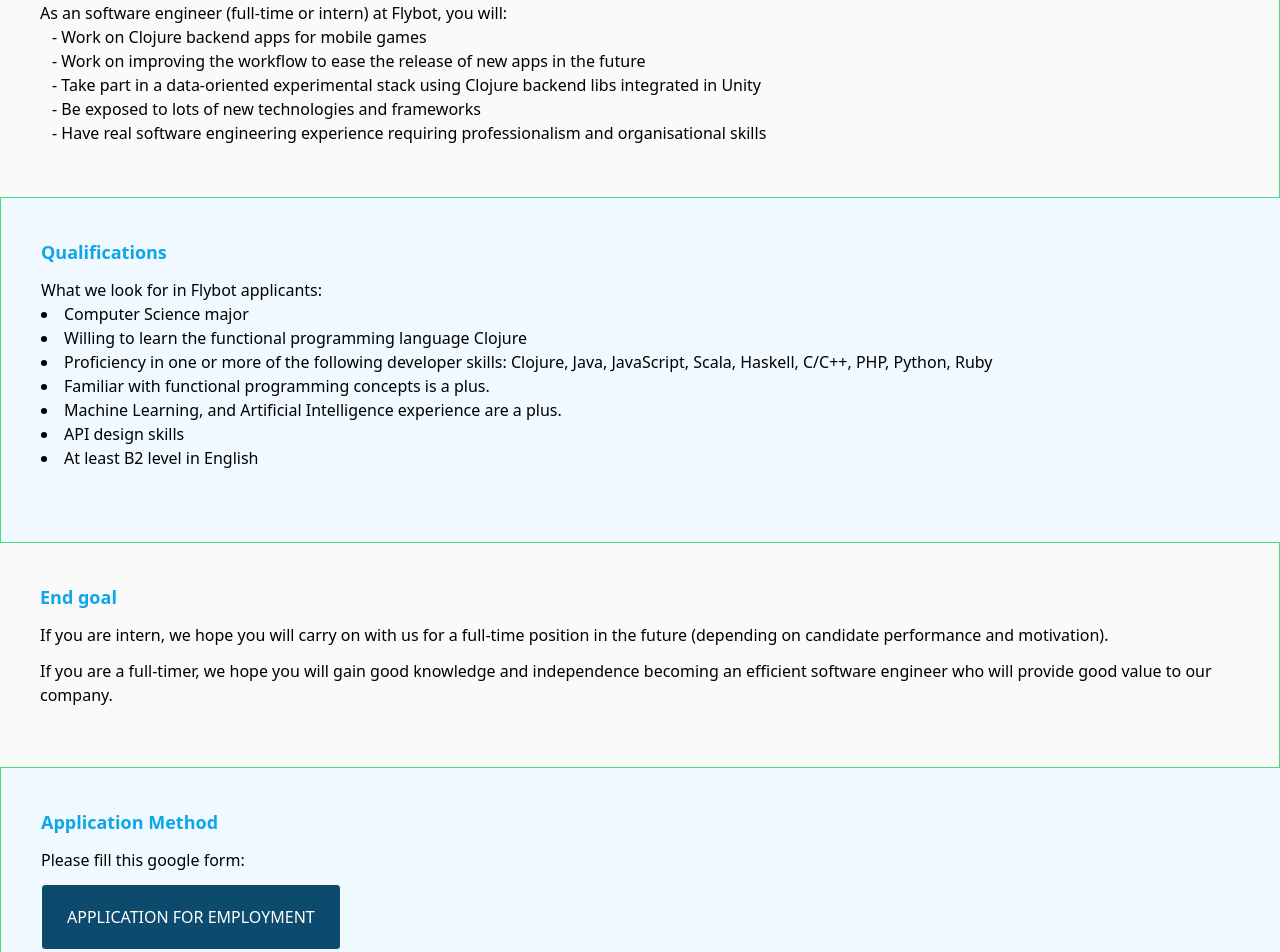
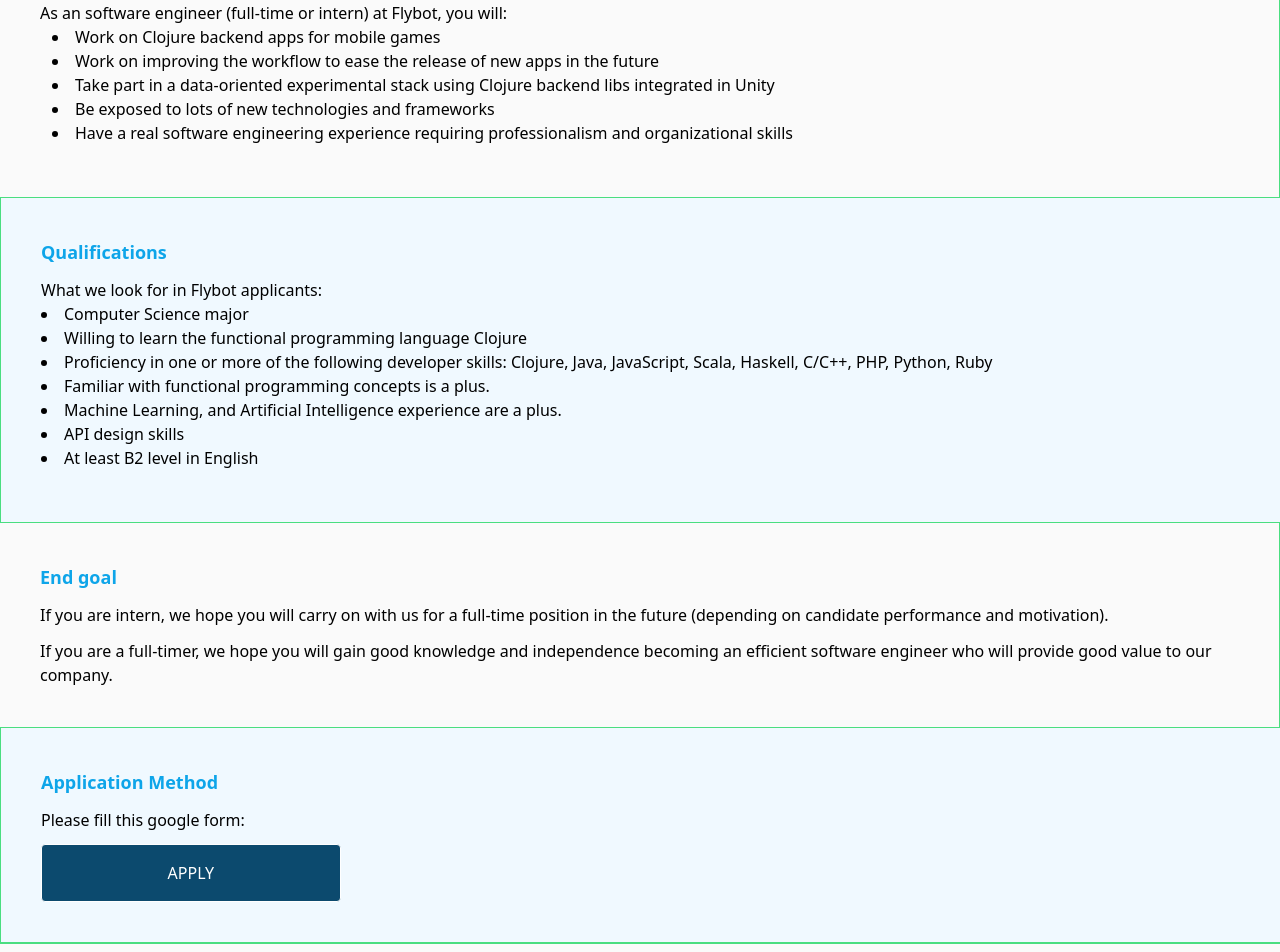
Before and after one commit to skydread1/flybot.sg, a React (Create React App) app: page /apply in a window 1280 px wide. Shown: the part 240-1192 px from the top of the page. Built offline with nearby package versions, Linux system fonts and the light colour scheme; the HTML template or start-up script is replaced by a standard one.

Commit message:
Fix typos in Home and Apply

```diff
--- a/src/pages/Apply.jsx
+++ b/src/pages/Apply.jsx
@@ -11,15 +11,15 @@
                             Job description
                         </h2>
                         <p>As an software engineer (full-time or intern) at Flybot, you will:</p>
-                        <ul className="pb-3 text-left">
-                            <li className="pl-3">- Work on Clojure backend apps for mobile games</li>
-                            <li className="pl-3">- Work on improving the workflow to ease the release of new apps in the future
+                        <ul className="list-disc list-inside pb-3 text-left">
+                            <li className="pl-3">Work on Clojure backend apps for mobile games</li>
+                            <li className="pl-3">Work on improving the workflow to ease the release of new apps in the future
                             </li>
-                            <li className="pl-3">- Take part in a data-oriented experimental stack using Clojure backend libs
+                            <li className="pl-3">Take part in a data-oriented experimental stack using Clojure backend libs
                                 integrated in Unity</li>
-                            <li className="pl-3">- Be exposed to lots of new technologies and frameworks</li>
-                            <li className="pl-3">- Have real software engineering experience requiring professionalism and
-                                organisational skills</li>
+                            <li className="pl-3">Be exposed to lots of new technologies and frameworks</li>
+                            <li className="pl-3">Have a real software engineering experience requiring professionalism and
+                                organizational skills</li>
                         </ul>
                     </div>
                 </div>
@@ -27,9 +27,9 @@
                 {/* Qualifications */}
                 <div className="w-full p-10 border-b bg-sky-50 lg:border-l border-green-400
                 dark:bg-zinc-800
-                hover:shadow-md hover:border relative z-50
+                hover:shadow-md hover:border relative z-40
               dark:shadow-green-400">
-                    <div className="w-full pb-5">
+                    <div className="w-full">
                         <h2 className="text-lg font-bold text-center lg:text-left text-sky-500 pb-3">
                             Qualifications
                         </h2>
@@ -49,9 +49,9 @@
 
                 {/* End goal */}
                 <div className="w-full p-10 border-b lg:border-r border-green-400
-                hover:shadow-md hover:border relative z-50
+                hover:shadow-md hover:border relative z-30
               dark:shadow-green-400">
-                    <div className="w-full pb-5">
+                    <div className="w-full">
                         <h2 className="text-lg font-bold text-center lg:text-left text-sky-500 pb-3">
                             End goal
                         </h2>
@@ -65,7 +65,7 @@
                 {/* Application Method */}
                 <div className="w-full p-10 bg-sky-50 border-b lg:border-l border-green-400
                 dark:bg-zinc-800
-                hover:shadow-md hover:border relative z-50
+                hover:shadow-md hover:border relative z-20
               dark:shadow-green-400">
                     <div className="w-full">
                         <h2 className="text-lg font-bold text-center lg:text-left text-sky-500 pb-3">
@@ -73,10 +73,10 @@
                         </h2>
                         <p className="pb-3">Please fill this google form:</p>
                         <a href="https://docs.google.com/forms/d/e/1FAIpQLScq-J0zaqLhWYtllUkBL3OpY-t7OiqJEKPJHsbEKvM3EB1lbg/viewform"
-                            className="block text-center lg:w-1/4 p-5 rounded bg-sky-900 border border-white text-white
+                            className="block text-center lg:w-1/4 p-4 rounded bg-sky-900 border border-white text-white
                             focus:outline-none hover:border-black hover:text-black"
                             target="_blank" rel="noreferrer">
-                            APPLICATION FOR EMPLOYMENT
+                            APPLY
                         </a>
                     </div>
                 </div>
--- a/src/pages/Home.jsx
+++ b/src/pages/Home.jsx
@@ -42,15 +42,15 @@
                                 target='_blank'
                                 rel="noreferrer"
                             > Clojure </a>
-                            Clojure as our main programming language for development.</p>
-                        <p>In short, clojure is:</p>
+                            as our main programming language for development.</p>
+                        <p>In short, Clojure is:</p>
                         <ul className="list-disc list-inside pb-3 text-left">
-                            <li>a Functional Programming language</li>
-                            <li>a member of the Lisp family of languages</li>
-                            <li>has a powerful runtime polymorphism</li>
-                            <li>simplifies multi-threaded programming</li>
-                            <li>hosted on the JVM</li>
-                            <li>a dynamic environment</li>
+                            <li>A Functional Programming language</li>
+                            <li>A member of the Lisp family of languages</li>
+                            <li>A dynamic environment</li>
+                            <li>Having a powerful runtime polymorphism</li>
+                            <li>Simplifying multi-threaded programming</li>
+                            <li>Hosted on the JVM</li>
                         </ul>
                     </div>
                 </div>
@@ -122,7 +122,7 @@
                             > Golden Island</a>.
                         </p>
                         <p className="pb-3">Lots of the server-side code base is written in Clojure such as user account,
-                            authentification, coins top up, message, activity, tasks/rewards, data analysis and some web pages.
+                            authentication, coins top up, message, activity, tasks/rewards, data analysis and some web pages.
                         </p>
                     </div>
                 </div>
@@ -140,9 +140,9 @@
 
                         {/* Image for Mobile */}
                         <div className="lg:hidden mx-auto">
-                            <img src={BinaryImage} alt="Spell the word love in banary"
+                            <img src={BinaryImage} alt="Spell the word love in binary"
                                 className="w-1/2 mx-auto dark:hidden" />
-                            <img src={BinaryImageDark} alt="Spell the word love in banary"
+                            <img src={BinaryImageDark} alt="Spell the word love in binary"
                                 className="w-1/2 mx-auto hidden dark:block" />
                         </div>
 
@@ -160,10 +160,9 @@
                             bootstrapped compiler written in Clojure targeting the CLR. We are now
                             able to compile Clojure libraries easily to dlls and import and use them in our Unity games.</p>
                         <p>We are currently working on:</p>
-                        <ul className="pb-3 text-left">
-                            <li className="pl-3">- improving the performance of the compiler</li>
-                            <li className="pl-3">- improving the dependencies management to easily import Clojure libraries to
-                                Unity projects via
+                        <ul className="list-disc list-inside pb-3 text-left">
+                            <li className="pl-3">Improving the performance of the compiler</li>
+                            <li className="pl-3">Improving the deps/package/project management tool
                                 <a href="https://github.com/nasser/nostrand"
                                     className="underline text-sky-400"
                                     target='_blank'
@@ -171,13 +170,13 @@
                                     aria-label='Github'
                                 > Nostrand </a>
                             </li>
-                            <li className="pl-3">- integrate Clojure directly to Unity using the Entity Component System (ECS)</li>
+                            <li className="pl-3">Integrating Clojure directly to Unity using the Entity Component System (ECS)</li>
                         </ul>
                     </div>
                     <div className="hidden lg:block w-full lg:w-1/4 group-hover:animate-pulse">
-                        <img src={BinaryImage} alt="Spell the word love in banary"
+                        <img src={BinaryImage} alt="Spell the word love in binary"
                             className="w-1/2 dark:hidden" />
-                        <img src={BinaryImageDark} alt="Spell the word love in banary"
+                        <img src={BinaryImageDark} alt="Spell the word love in binary"
                             className="w-1/2 hidden dark:block" />
                     </div>
                 </div>
```
